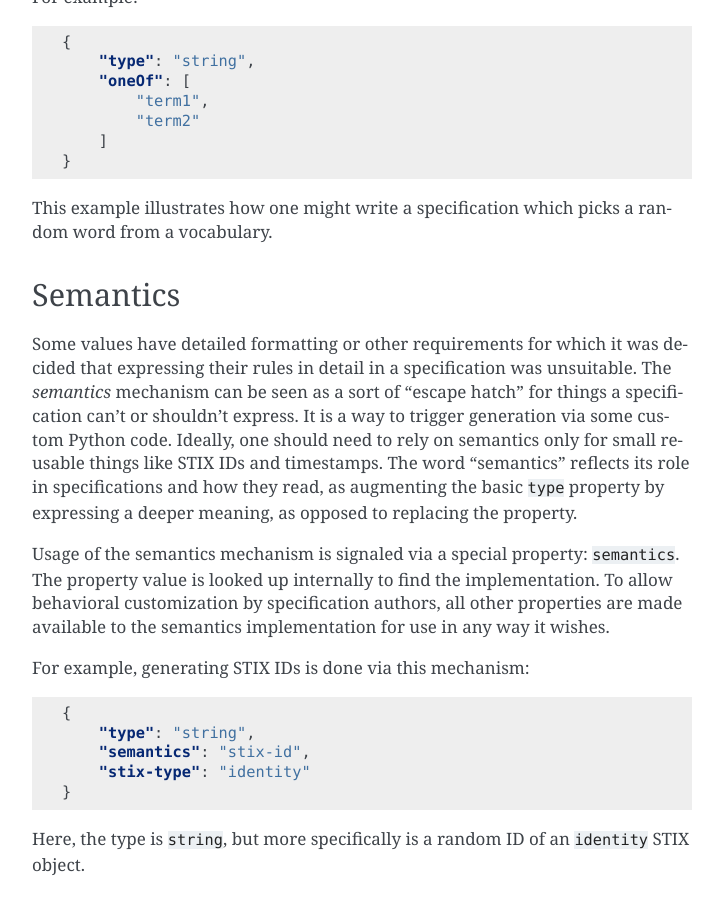
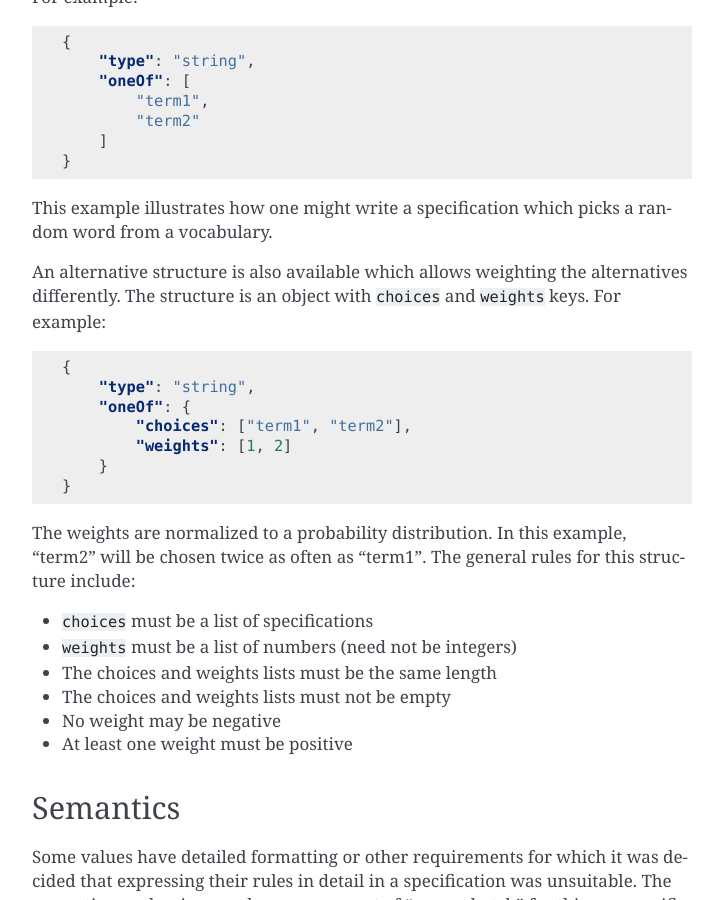
Before and after one commit to oasis-open/cti-stix-generator, a Sphinx documentation site: the page built from docs/object_generator.rst, in a window 1280 px wide and 900 px high, scrolled down 8297 px. Shown: the whole window, without its empty margins (388-1111 px from the left). Built offline with Sphinx 7.4.7, drawn with Linux system fonts in a browser that asks for light colours.

Commit message:
Add some documentation for the alternate oneOf structure of object generator specifications.

```diff
--- a/docs/object_generator.rst
+++ b/docs/object_generator.rst
@@ -416,6 +416,31 @@ For example:
 This example illustrates how one might write a specification which picks a
 random word from a vocabulary.
 
+An alternative structure is also available which allows weighting the
+alternatives differently.  The structure is an object with ``choices`` and
+``weights`` keys.  For example:
+
+.. code:: json
+
+    {
+        "type": "string",
+        "oneOf": {
+            "choices": ["term1", "term2"],
+            "weights": [1, 2]
+        }
+    }
+
+The weights are normalized to a probability distribution.  In this example,
+"term2" will be chosen twice as often as "term1".  The general rules for this
+structure include:
+
+- ``choices`` must be a list of specifications
+- ``weights`` must be a list of numbers (need not be integers)
+- The choices and weights lists must be the same length
+- The choices and weights lists must not be empty
+- No weight may be negative
+- At least one weight must be positive
+
 Semantics
 ---------
 
```
